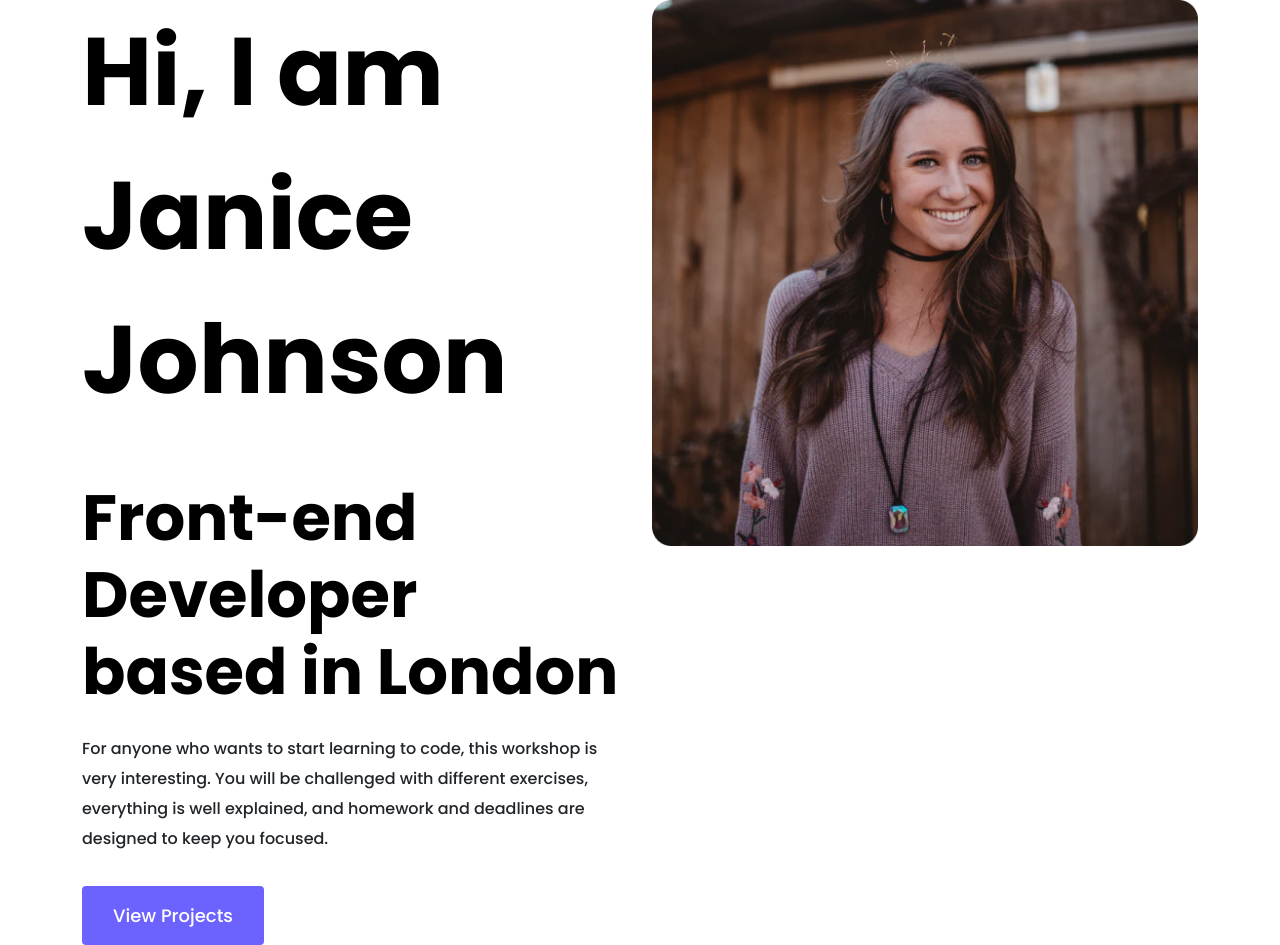
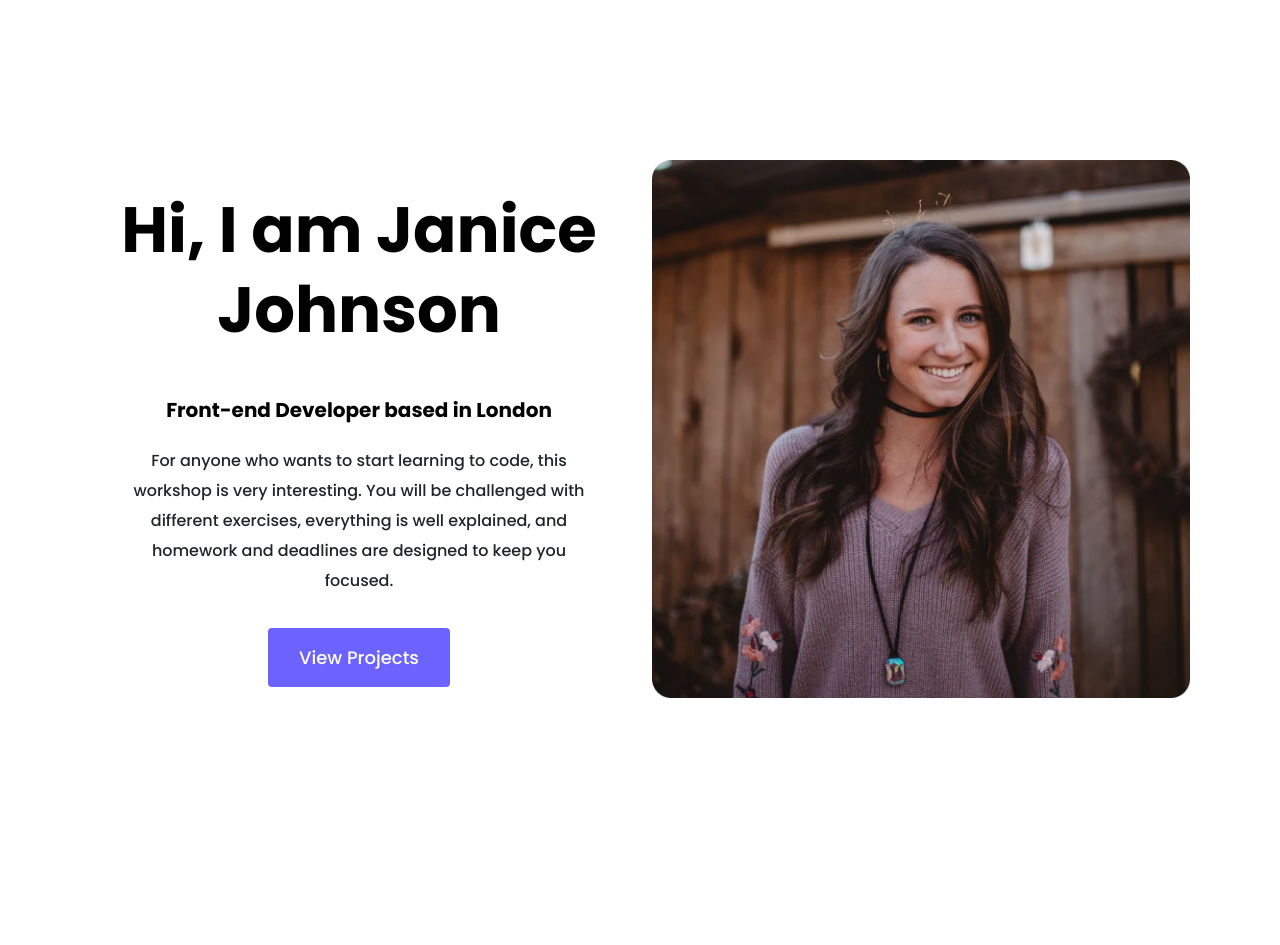
Before and after one commit to johnsonj70/Portfolio, a plain HTML site: page about.html in a window 1280 px wide. After the commit the page ends 877 px from the top, so only its background shows below. Drawn offline with nearby package versions, Linux system fonts and the light colour scheme.

Commit message:
Added styling for About page

```diff
--- a/src/styles/portfolio.css
+++ b/src/styles/portfolio.css
@@ -21,6 +21,27 @@ h1 {
 
 h2 {
     font-size: 64px;
+}
+
+.about-section {
+    padding: 160px 20px;
+    text-align: center;
+}
+
+.about-section h1 {
+    font-size: 64px;
+    line-height: 80px;
+}
+
+.about-section h2 {
+    font-size: 20px;
+    font-family: var(--default-font-family);
+
+}
+
+.about-section-content {
+    margin: 30px;
+    padding: 0;
 }
 
 p   {
@@ -85,7 +106,7 @@ p   {
     }
     h1 {
         font-size: 44px;
-        line-height: 2;
+        line-height: 56px;
     }
 
     h2 {
```
